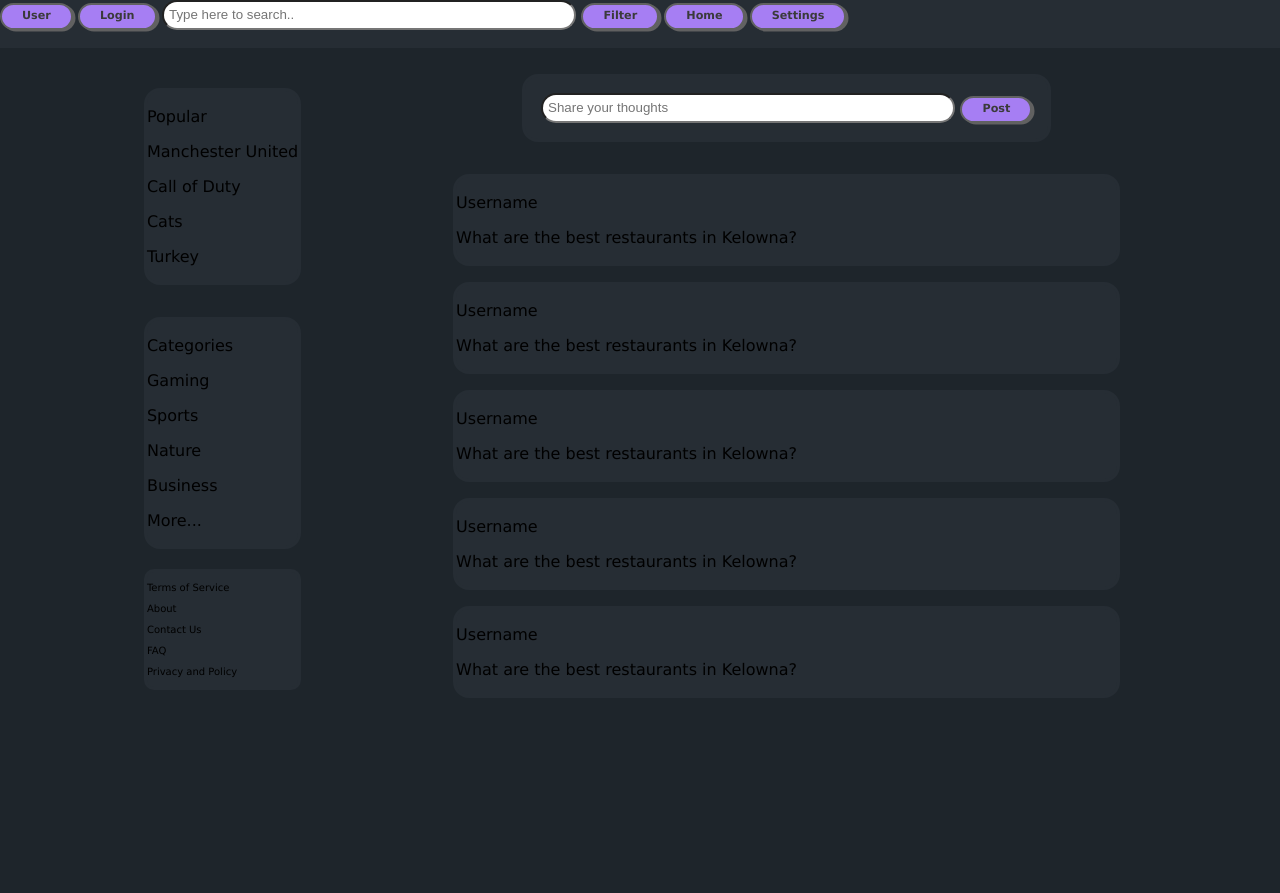
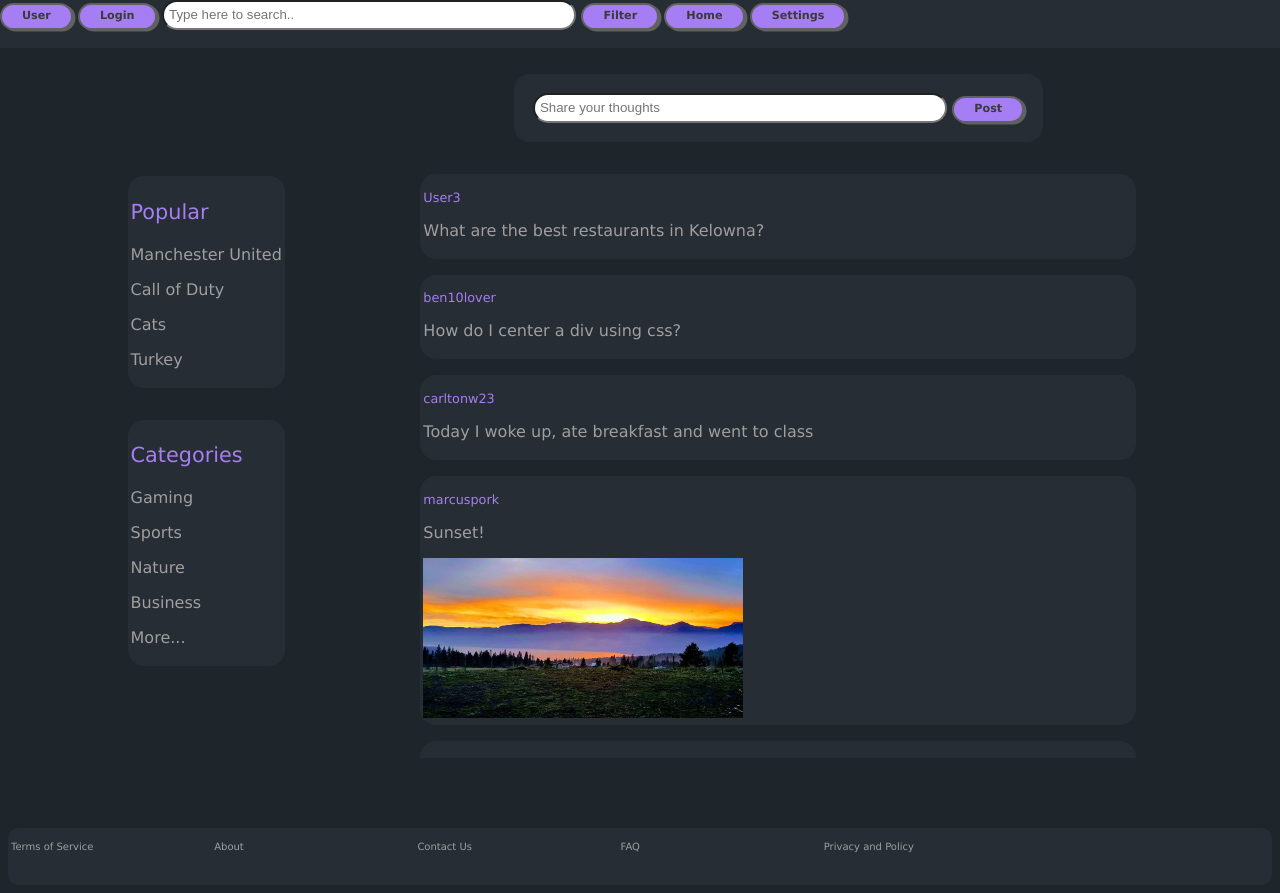
Before and after one commit to COSC360/WeChat-Discussion-Forum, a PHP site: page /home.html in a window 1280 px wide. Before the commit the page ends 677 px from the top, so only its background shows below. Run offline with PHP 8.4, Linux system fonts and the light colour scheme.

Commit message:
moved footer to bottom and created mock posts

```diff
--- a/home.html
+++ b/home.html
@@ -24,52 +24,54 @@
         </div>
         <div class = "scroll">
         <div class = "posts">
-            <p>Username</p>
+            <p style = "color:#A67EF3; font-size: .8em;">User3</p>
             <p>What are the best restaurants in Kelowna?</p>
         </div>
         <div class = "posts">
-            <p>Username</p>
-            <p>What are the best restaurants in Kelowna?</p>
+            <p style = "color:#A67EF3; font-size: .8em;">ben10lover</p>
+            <p>How do I center a div using css?</p>
         </div>
         <div class = "posts">
-            <p>Username</p>
-            <p>What are the best restaurants in Kelowna?</p>
+            <p style = "color:#A67EF3; font-size: .8em;">carltonw23</p>
+            <p>Today I woke up, ate breakfast and went to class</p>
         </div>
         <div class = "posts">
-            <p>Username</p>
-            <p>What are the best restaurants in Kelowna?</p>
+            <p style = "color:#A67EF3; font-size: .8em;">marcuspork</p>
+            <p>Sunset!</p>
+            <img src = "19223285_web1_191104-KCN-Sunet-Photos.jpg" alt = "sunset">
         </div>
         <div class = "posts">
-            <p>Username</p>
+            <p style = "color:#A67EF3; font-size: .8em;">cheeseh8ter</p>
             <p>What are the best restaurants in Kelowna?</p>
         </div>
     </div>
     </div>
     <div class = "flex-left">
         <div class = "popular">
-            <p>Popular</p>
+            <p style = "color:#A67EF3; font-size: 1.3em;" >Popular</p>
             <p>Manchester United</p>
             <p>Call of Duty</p>
             <p>Cats</p>
             <p>Turkey</p>
         </div>
         <div class = "categories">
-            <p>Categories</p>
+            <p style = "color:#A67EF3; font-size: 1.3em;" >Categories</p>
             <p>Gaming</p>
             <p>Sports</p>
             <p>Nature</p>
             <p>Business</p>
             <p>More...</p>
         </div>
-        <footer>
-            <p>Terms of Service</p>
-            <p>About</p>
-            <p>Contact Us</p>
-            <p>FAQ</p>
-            <p>Privacy and Policy</p>
-        </footer>
+
     </div>
 </div>
 
 </body>
+<footer>
+    <p class = "tos">Terms of Service</p>
+    <p class = "tos">About</p>
+    <p class = "tos">Contact Us</p>
+    <p class = "tos">FAQ</p>
+    <p class = "tos">Privacy and Policy</p>
+</footer>
 </html>
--- a/style.css
+++ b/style.css
@@ -28,7 +28,7 @@ background: #262D34;
     margin: auto;
 }
 .flex-left{
-    margin-top: 5em;
+    margin-top: 10.5em;
     height : 20em;
     display: flex;
     justify-content: left;
@@ -44,6 +44,7 @@ div.scroll{
     height: 600px;
 }
 .posts{
+    color: rgb(160, 158, 158);
     border: solid #262D34;
     background-color: #262D34;
     border-radius: 1em;
@@ -58,22 +59,30 @@ div.scroll{
     padding: 1em;
 }
 .popular{
+    color: rgb(160, 158, 158);
     border: solid #262D34;
     background-color: #262D34;
     border-radius: 1em;
 }
 .categories{
+    color: rgb(160, 158, 158);
     border: solid #262D34;
     background-color: #262D34;
     border-radius: 1em;
     margin-top: 2em;
 }
 footer{
+    color: rgb(160, 158, 158);
     border: solid #262D34;
     background-color: #262D34;
     border-radius: 1em;
     margin-top: 2em;
     font-size: x-small;
+    padding-bottom: 2em;
+}
+.tos {
+    display: inline-block;
+    width:20em;
 }
 .button {
   background-color: #A67EF3;
@@ -110,3 +119,7 @@ footer{
     padding: 0 20px;
   }
 }
+img {
+    width: 20em;
+    height: 10em;
+}
```
Also changed, not shown: 19223285_web1_191104-KCN-Sunet-Photos.jpg (added).
